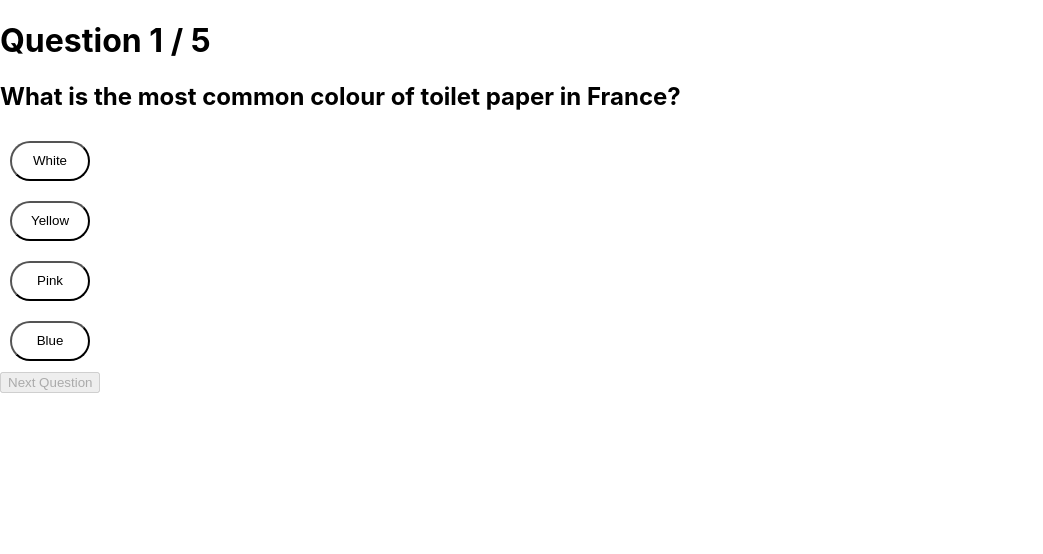
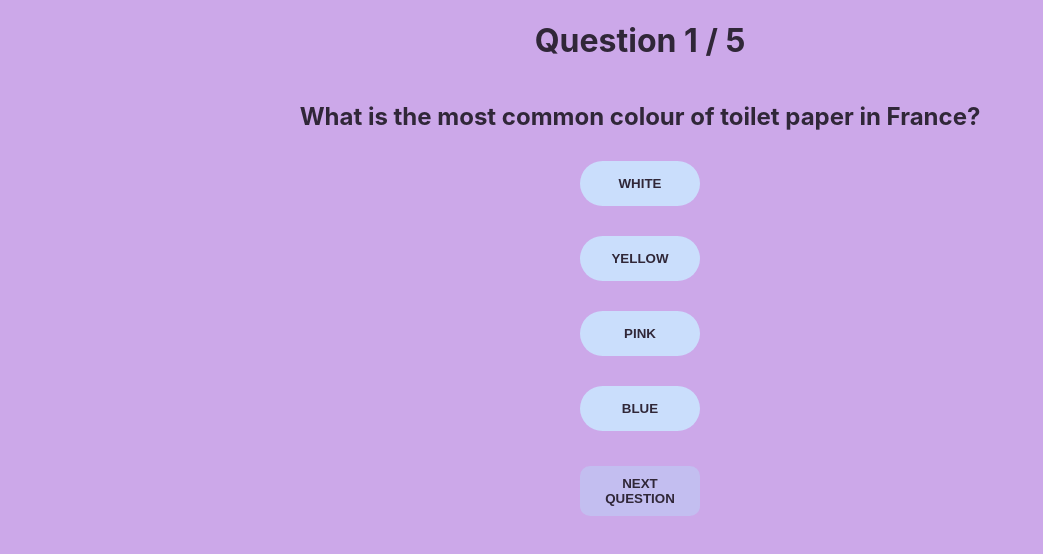
Before and after one commit to Technigo/project-redux-quiz-old, a React (Create React App) app: page / in a window 1280 px wide. Shown: the top 554 px of the page, without its empty margins (0-1043 px from the left). Built offline with nearby package versions, Linux system fonts and the light colour scheme.

Commit message:
added styling

```diff
--- a/src/App.js
+++ b/src/App.js
@@ -1,6 +1,7 @@
 import React from 'react'
 import { Provider } from 'react-redux'
 import { combineReducers, configureStore } from '@reduxjs/toolkit'
+
 import { quiz } from 'reducers/quiz'
 
 import QuizContainer from 'components/QuizContainer'
--- a/src/components/CurrentQuestion.js
+++ b/src/components/CurrentQuestion.js
@@ -35,8 +35,9 @@ const CurrentQuestion = () => {
       <h2 className="question-text">{question.questionText}</h2>
       <Options />
       <Button
-        className="next-button"
+        className="button"
         onClick={() => handleOnClickNextQuestion()}
+        style={{ background: '#c3bef0'}}
         type="button"
         disabled={!questionAnswered()}
         buttonText={currentQuestion === 4 ? 'Summary' : 'Next Question'}
--- a/src/components/Options.js
+++ b/src/components/Options.js
@@ -29,14 +29,14 @@ const Options = () => {
 		<>
 			{question.options.map((option, index) => {
 				return (
-					<div className="optionscontainer" key={option}>
+					<div className="options-container" key={option}>
 						<Button
 							className="option-button"
 							onClick={() => handleOnClickOption(option)}
 							style={{ background:
-								!answer ? 'white'
-								: index === question.correctAnswerIndex ? 'green'
-								: 'red'
+								!answer ? '#cadefc'
+								: index === question.correctAnswerIndex ? '#d5ecc2'
+								: '#ffb6b9'
 							}}
 							type="button"
 							disabled={disabled}
--- a/src/components/Summary.js
+++ b/src/components/Summary.js
@@ -1,8 +1,14 @@
 import React from 'react'
-import { useSelector } from 'react-redux'
+import { useSelector, useDispatch } from 'react-redux'
+
+import { quiz } from '../reducers/quiz'
+
+import Button from './Button'
 
 const Summary = () => {
 	const answers = useSelector((store) => store.quiz.answers)
+
+	const dispatch = useDispatch()
 
 	let counter = 0
 
@@ -17,17 +23,24 @@ const Summary = () => {
 			<h1 className="summary-title">Summary</h1>
 			{answers.map((answer) => {
 				return (
-					<div className="summary-details" key={answer.questionId}>
-						<div className="user-answer">
-							<p>You answered: {answer.answer} {answer.isCorrect ? "✅" : "❌"}</p>
+					<div className="answer-details" key={answer.questionId}>
+						<div className="answer">
+							<p>Your answer: {answer.answer} {answer.isCorrect ? "✅" : "❌"}</p>
 						</div>
-						<div className="correct-answer">
-							<p>The correct answer is: {answer.question.options[answer.question.correctAnswerIndex]}</p>
+						<div className="answer">
+							<p>Correct answer: {answer.question.options[answer.question.correctAnswerIndex]}</p>
 						</div>
 					</div>
 				)
 			})}
 			<h1 className="score">You scored {counter} points!</h1>
+			<Button
+				className="button"
+				onClick={() => dispatch(quiz.actions.restart())}
+				style={{ background: '#c3bef0'}}
+				type="button"
+				buttonText="Restart Quiz"
+			/>
 		</div>
 	)
 }
--- a/src/index.css
+++ b/src/index.css
@@ -12,13 +12,80 @@ code {
     monospace;
 }
 
+.question-container {
+  background: #cca8e9;
+  height: 100vh;
+  width: 100vw;
+  display: flex;
+  flex-direction: column;
+  align-items: center;
+  color: #302738;
+}
+
+.question-text {
+  margin-bottom: 15px;
+  width: 80%;
+  text-align: center;
+}
+
+.button {
+  margin-top: 20px;
+  height: 50px;
+  width: 120px;
+  border-radius: 10px;
+  border-style: none;
+  border-color: 2px 2px 3px #cca8e9;
+  color: #302738;
+  font-weight: bold;
+  text-transform: uppercase;
+}
+
 .options-container {
-
+  margin: 5px;
 }
 
 .option-button {
   margin: 10px;
-  height: 40px;
-  width: 80px;
+  padding: 10 10px;
+  height: 45px;
+  width: 120px;
   border-radius: 30px;
+  border-style: none;
+  color: #302738;
+  font-weight: bold;
+  text-transform: uppercase;
 }
+
+.summary-container {
+  height: 100vh;
+  width: 100vw;
+  display: flex;
+  flex-direction: column;
+  align-items: center;
+  background: #cca8e9;
+  color: #302738;
+}
+
+.summary-title, .score {
+  color: #302738;
+}
+
+.summary-details {
+  display: grid;
+  grid-template-columns: 1fr 1fr;
+  gap: 20px;
+  align-items: center;
+  text-align: center;
+  color: #302738;
+}
+
+.answer-details {
+  display: flex;
+  flex-direction: column;
+  justify-content: center;
+  color: #302738;
+}
+
+.answer p {
+  margin: 10px;
+}
```
